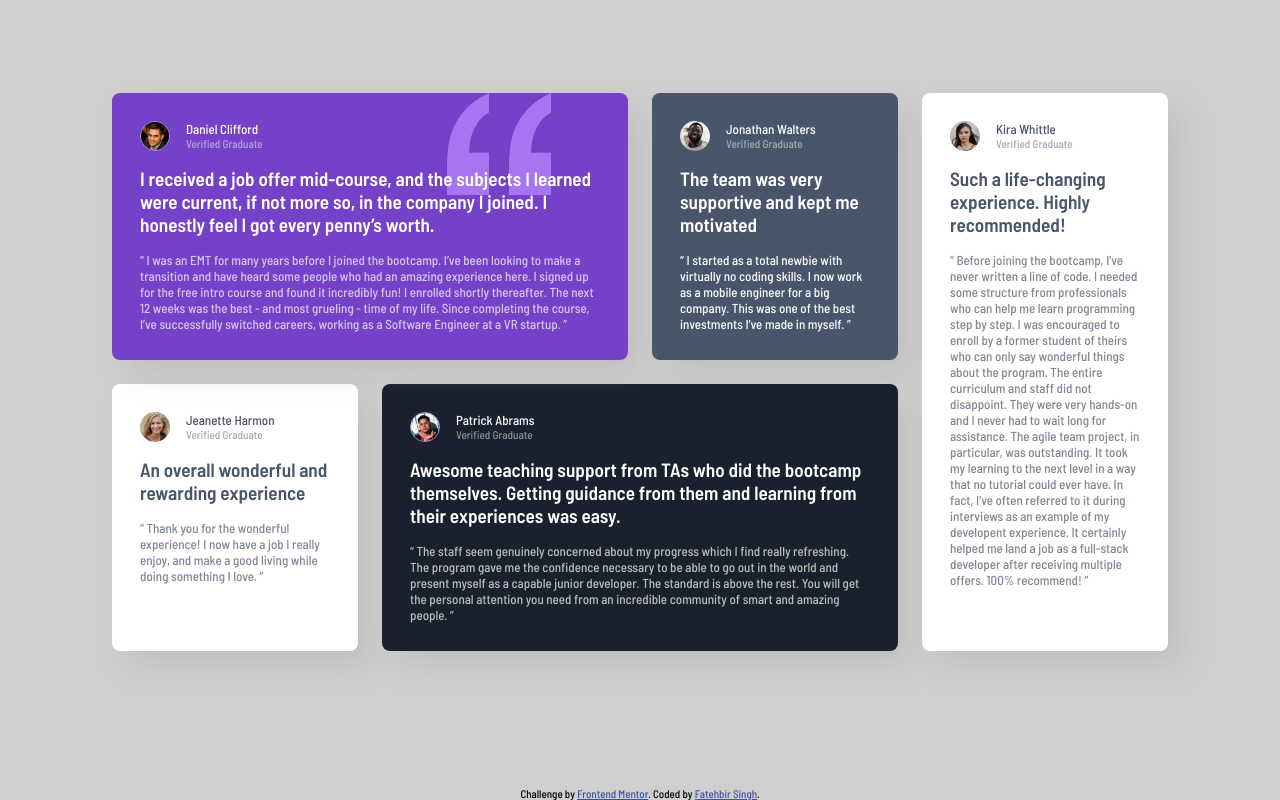
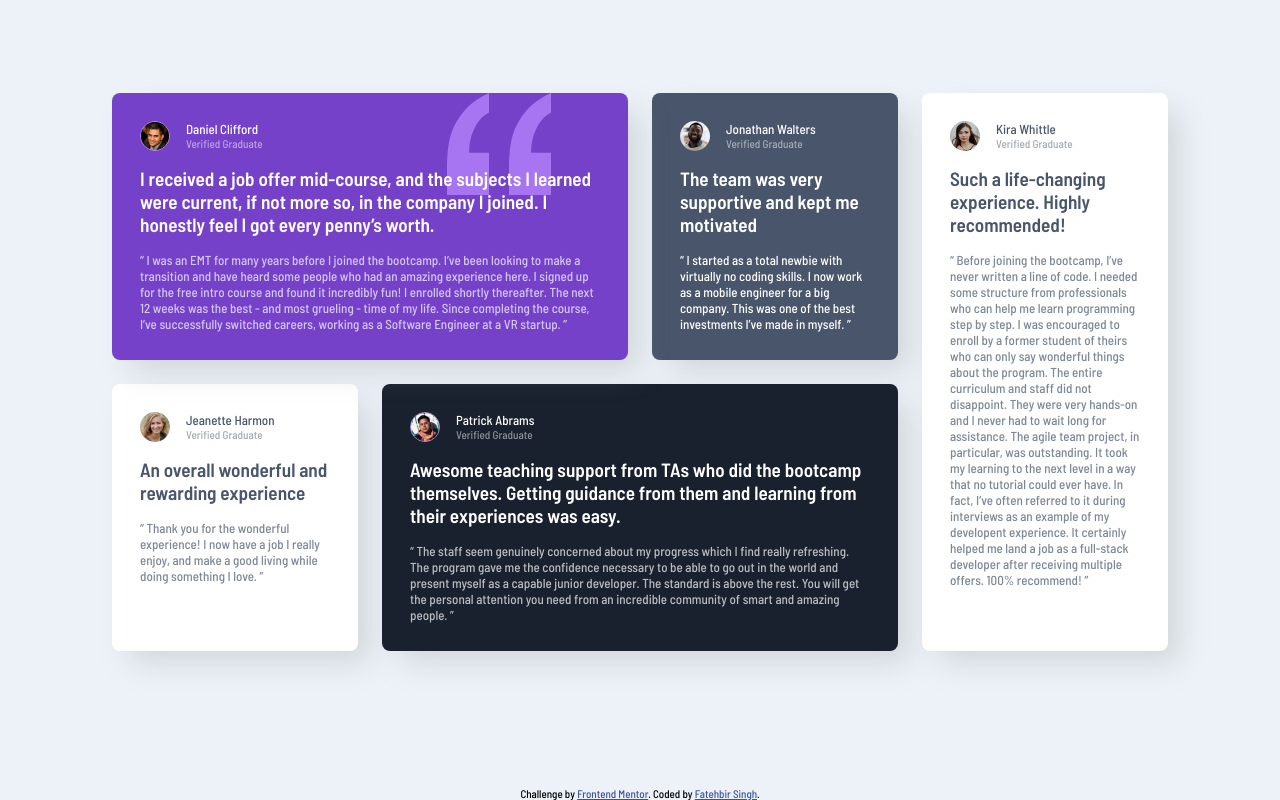
Before and after one commit to SinghFatehbir/testimonials-grid-section-FEM, a plain HTML site: page index.html in a window 1280 px wide. Drawn offline with Linux system fonts and the light colour scheme.

Commit message:
updated background color

```diff
--- a/style.css
+++ b/style.css
@@ -34,7 +34,7 @@ body {
   font-family: "Barlow Semi Condensed", sans-serif;
   font-size: 13px;
   height: 100vh;
-  background-color: var(--neutral-color-light-gray);
+  background-color: var(--neutral-color-light-grayish-blue);
   display: grid;
   place-items: center;
 }
```
Also changed, not shown: 2 other files.
